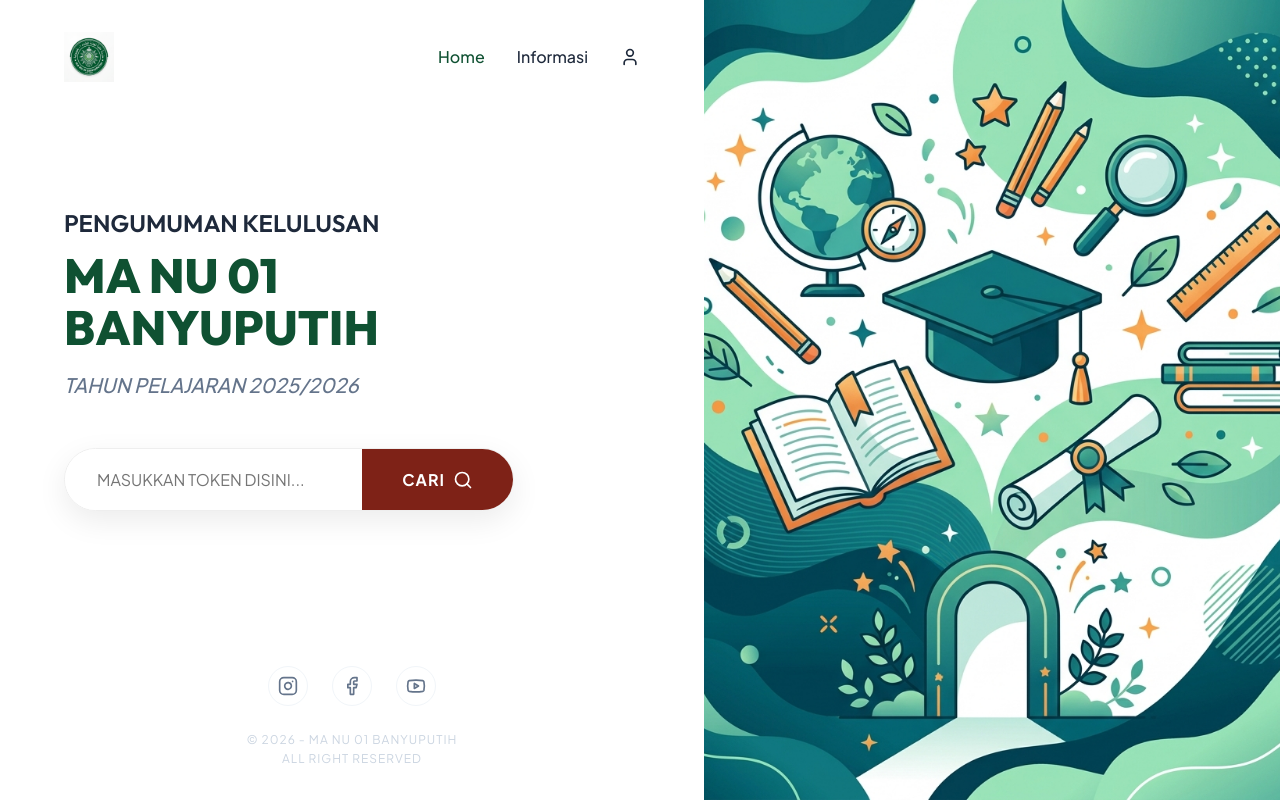
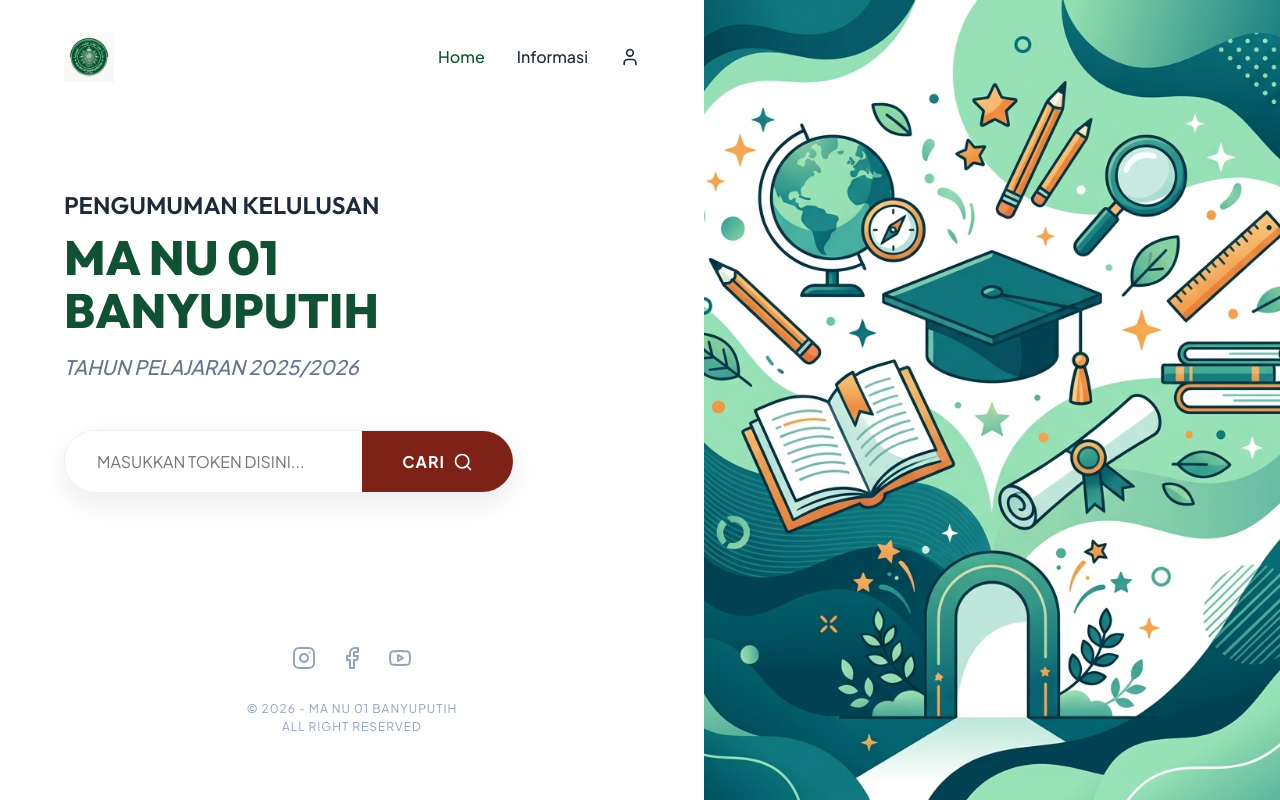
Before and after one commit to mansaba85/lulus, a React (Vite) app: page / in a window 1280 px wide. Built offline with nearby package versions, Linux system fonts and the light colour scheme; no server answers.

Commit message:
fix: restore Home page from blank screen and simplify footer

```diff
--- a/src/pages/Home.jsx
+++ b/src/pages/Home.jsx
@@ -151,21 +151,16 @@ const Home = () => {
           display: 'flex',
           flexDirection: 'column',
           alignItems: 'center',
-          gap: '1.5rem',
-          marginTop: '2rem'
+          gap: '1rem',
+          marginTop: '3rem',
+          paddingBottom: '2rem'
         }}>
-          <div className="socials" style={{ display: 'flex', gap: '1.5rem' }}>
-            <a href="#" className="flex-center" style={{ width: '40px', height: '40px', borderRadius: '50%', border: '1px solid #f1f5f9', color: '#64748b', transition: 'all 0.3s' }}>
-              <Instagram size={20} />
-            </a>
-            <a href="#" className="flex-center" style={{ width: '40px', height: '40px', borderRadius: '50%', border: '1px solid #f1f5f9', color: '#64748b', transition: 'all 0.3s' }}>
-              <Facebook size={20} />
-            </a>
-            <a href="#" className="flex-center" style={{ width: '40px', height: '40px', borderRadius: '50%', border: '1px solid #f1f5f9', color: '#64748b', transition: 'all 0.3s' }}>
-              <Youtube size={20} />
-            </a>
+          <div className="socials" style={{ display: 'flex', gap: '1.5rem', marginBottom: '0.5rem' }}>
+            <a href="#" style={{ color: '#94a3b8' }}><Instagram size={24} /></a>
+            <a href="#" style={{ color: '#94a3b8' }}><Facebook size={24} /></a>
+            <a href="#" style={{ color: '#94a3b8' }}><Youtube size={24} /></a>
           </div>
-          <p style={{ fontSize: '0.75rem', color: '#cbd5e1', textAlign: 'center', textTransform: 'uppercase', letterSpacing: '1px', lineHeight: 1.6 }}>
+          <p style={{ fontSize: '0.75rem', color: '#94a3b8', textAlign: 'center', textTransform: 'uppercase', letterSpacing: '1px' }}>
             © 2026 - {schoolName}<br />ALL RIGHT RESERVED
           </p>
         </footer>
```
